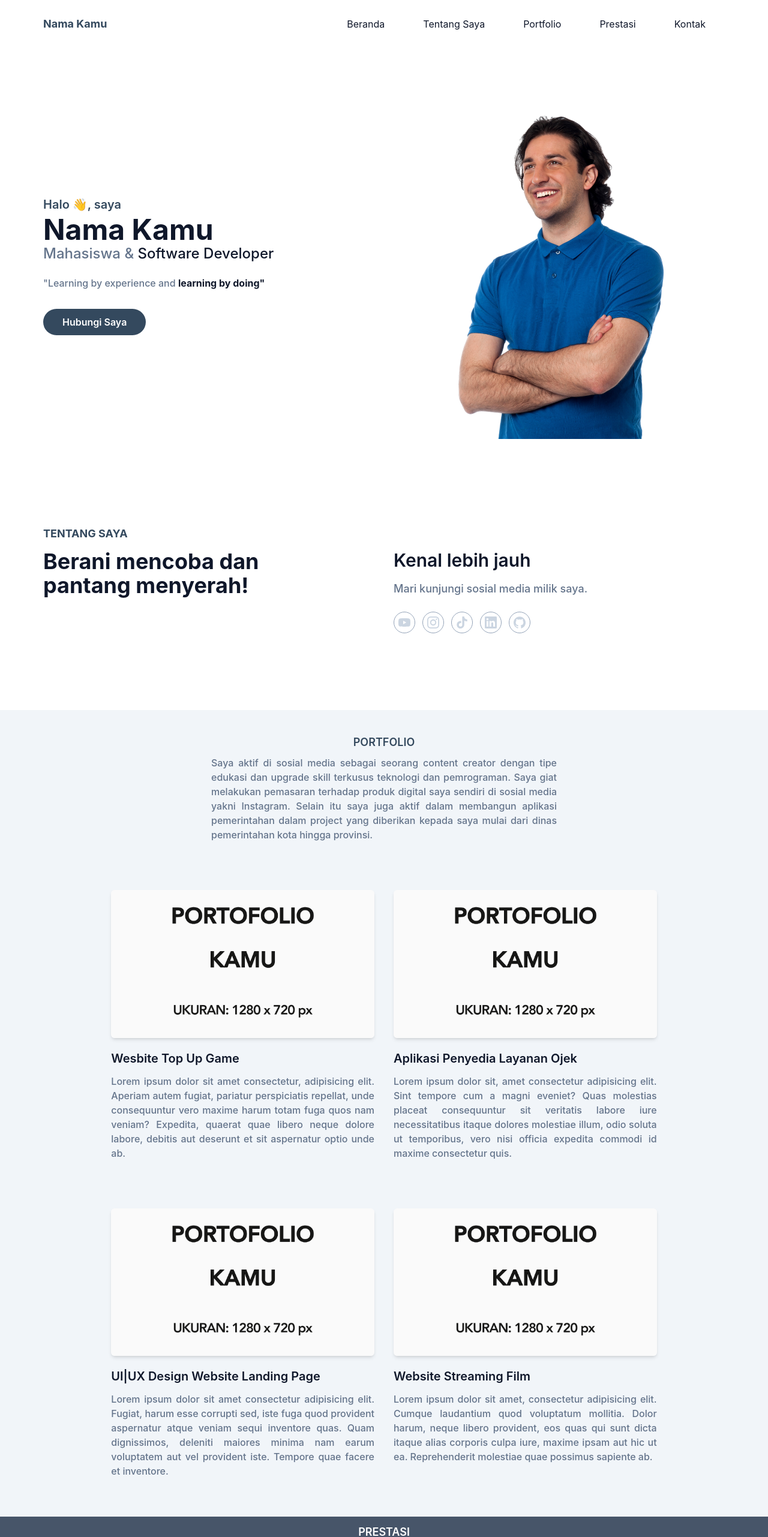
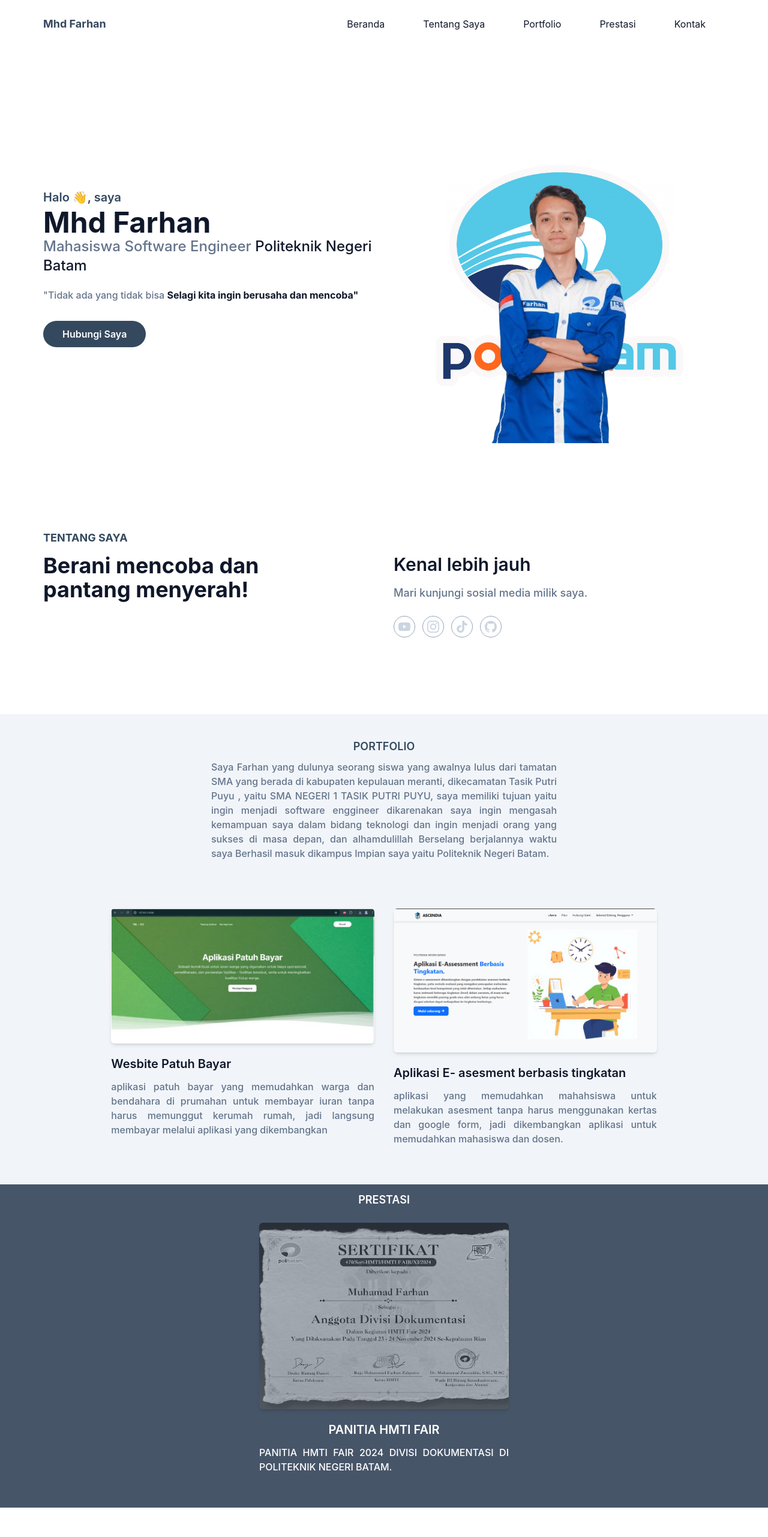
Before and after one commit to Mhdfarhan1/website-portofolio-tailwind, a plain HTML site: page index.html in a window 1280 px wide. Shown: the top 2563 px of the page at 60% size. Drawn offline with Linux system fonts and the light colour scheme.

Commit message:
initial commit

```diff
--- a/index.html
+++ b/index.html
@@ -5,9 +5,9 @@
     <meta charset="UTF-8">
     <meta http-equiv="X-UA-Compatible" content="IE=edge">
     <meta name="viewport" content="width=device-width, initial-scale=1.0">
-    <title>Nama Kamu</title>
+    <title>Mhd Farhan</title>
     <link href="dist/output.css" rel="stylesheet">
-    <link rel="shortcut icon" href="dist/img/boy.png" />
+    <link rel="shortcut icon" href="dist/img/frhann.jpeg" />
 </head>
 
 <body>
@@ -18,7 +18,7 @@
             <div class="flex items-center justify-between relative">
                 <div class="px-4">
                     <a href="#" class="font-bold text-lg text-primary
-                    block py-6" target="_blank">Nama Kamu</a>
+                    block py-6" target="_blank">Mhd Farhan</a>
                 </div>
                 <div class="flex items-center px-4">
                     <button id="hamburger" name="hamburger" type="button" class="block absolute right-4 lg:hidden">
@@ -65,13 +65,13 @@
             <div class="flex flex-wrap">
                 <div class="w-full self-center px-4 lg:w-1/2">
                     <h1 class="text-base font-semibold text-primary md:text-xl">Halo 👋, saya
-                        <span class="block font-bold text-dark text-4xl mt-1 lg:text-5xl">Nama Kamu</span>
+                        <span class="block font-bold text-dark text-4xl mt-1 lg:text-5xl">Mhd Farhan</span>
                     </h1>
-                    <h2 class="font-medium text-secondary text-lg mb-5 lg:text-2xl">Mahasiswa &
-                        <span class="text-dark"> Software Developer </span>
+                    <h2 class="font-medium text-secondary text-lg mb-5 lg:text-2xl">Mahasiswa  Software Engineer
+                        <span class="text-dark">Politeknik Negeri Batam </span>
                     </h2>
-                    <p class="font-medium text-secondary mb-10 leading-relaxed">"Learning by experience and
-                        <span class="text-dark font-bold">learning by doing"</span>
+                    <p class="font-medium text-secondary mb-10 leading-relaxed">"Tidak ada yang tidak bisa
+                        <span class="text-dark font-bold">Selagi kita ingin berusaha dan mencoba"</span>
                     </p>
                     <a href="#" class="text-base font-semibold text-white
                     bg-primary py-3 px-8 rounded-full hover:shadow-lg
@@ -79,7 +79,7 @@
                 </div>
                 <div class="w-full self-end px-4 lg:w-1/2">
                     <div class="relative mt-10 lg:mt-9 lg:right-0">
-                        <img src="dist/img/profile.png" alt="Nama Kamu" class="max-w-full mx-auto" />
+                        <img src="dist/img/Frofil..png" alt="Nama Kamu" class="max-w-full mx-auto" />
                     </div>
                 </div>
             </div>
@@ -108,7 +108,7 @@
                         <!-- Youtube -->
                         <a class="w-9 h-9 mr-3 rounded-full flex justify-center
                         items-center border border-slate-400 hover:border-primary
-                        hover:bg-primary hover:text-white text-slate-300" href="#"
+                        hover:bg-primary hover:text-white text-slate-300" href="https://youtube.com/@muhamadfarhan_10?si=lCdX9T385v7B2FBD"
                             target="_blank">
                             <svg width="20px" class="fill-current" role="img" viewBox="0 0 24 24"
                                 xmlns="http://www.w3.org/2000/svg">
@@ -125,7 +125,7 @@
                         <a class="w-9 h-9 mr-3 rounded-full flex justify-center
                         items-center border border-slate-400 hover:border-primary
                         hover:bg-primary hover:text-white text-slate-300"
-                            href="#" target="_blank">
+                            href="https://www.instagram.com/mhd_frhann__/profilecard/?igsh=ZmRqN2N2Z3ZpaXVj" target="_blank">
                             <svg width="20px" class="fill-current" role="img" viewBox="0 0 24 24"
                                 xmlns="http://www.w3.org/2000/svg">
                                 <title>Instagram</title>
@@ -147,7 +147,7 @@
                         <!-- TikTok -->
                         <a class="w-9 h-9 mr-3 rounded-full flex justify-center
                         items-center border border-slate-400 hover:border-primary
-                        hover:bg-primary hover:text-white text-slate-300" href="#"
+                        hover:bg-primary hover:text-white text-slate-300" href="https://www.tiktok.com/@dg_hann?_t=ZS-8vd3C7dPZoO&_r=1"
                             target="_blank">
                             <svg width="20px" class="fill-current" role="img" viewBox="0 0 24 24"
                                 xmlns="http://www.w3.org/2000/svg">
@@ -163,23 +163,10 @@
                             </svg>
                         </a>
 
-                        <!-- Linkedin -->
-                        <a class="w-9 h-9 mr-3 rounded-full flex justify-center
-                            items-center border border-slate-400 hover:border-primary
-                            hover:bg-primary hover:text-white text-slate-300"
-                            href="#" target="_blank">
-                            <svg width="20px" class="fill-current" role="img" viewBox="0 0 24 24"
-                                xmlns="http://www.w3.org/2000/svg">
-                                <title>LinkedIn</title>
-                                <path
-                                    d="M20.447 20.452h-3.554v-5.569c0-1.328-.027-3.037-1.852-3.037-1.853 0-2.136 1.445-2.136 2.939v5.667H9.351V9h3.414v1.561h.046c.477-.9 1.637-1.85 3.37-1.85 3.601 0 4.267 2.37 4.267 5.455v6.286zM5.337 7.433c-1.144 0-2.063-.926-2.063-2.065 0-1.138.92-2.063 2.063-2.063 1.14 0 2.064.925 2.064 2.063 0 1.139-.925 2.065-2.064 2.065zm1.782 13.019H3.555V9h3.564v11.452zM22.225 0H1.771C.792 0 0 .774 0 1.729v20.542C0 23.227.792 24 1.771 24h20.451C23.2 24 24 23.227 24 22.271V1.729C24 .774 23.2 0 22.222 0h.003z" />
-                            </svg>
-                        </a>
-
                         <!-- Github -->
                         <a class="w-9 h-9 mr-3 rounded-full flex justify-center
                             items-center border border-slate-400 hover:border-primary
-                            hover:bg-primary hover:text-white text-slate-300" href="#"
+                            hover:bg-primary hover:text-white text-slate-300" href="https://github.com/Mhdfarhan1"
                             target="_blank">
                             <svg width="20px" class="fill-current" role="img" viewBox="0 0 24 24"
                                 xmlns="http://www.w3.org/2000/svg">
@@ -202,12 +189,12 @@
                 <div class="max-w-xl mx-auto text-center mb-16">
                     <h4 class="font-semibold text-lg text-primary mb-2">PORTFOLIO</h4>
                     <!-- <h2 class="font-bold text-dark text-3xl">Project Terbaru</h2> -->
-                    <p class="font-medium text-secondary text-justify">Saya aktif di sosial media sebagai seorang
-                        content creator
-                        dengan tipe edukasi dan upgrade skill terkusus teknologi dan pemrograman. Saya giat melakukan
-                        pemasaran terhadap produk digital saya sendiri di sosial media yakni Instagram. Selain itu saya
-                        juga aktif dalam membangun aplikasi pemerintahan dalam project yang diberikan kepada saya mulai
-                        dari dinas pemerintahan kota hingga provinsi.
+                    <p class="font-medium text-secondary text-justify">Saya Farhan yang dulunya seorang siswa yang awalnya lulus
+                        dari tamatan SMA yang berada di kabupaten kepulauan meranti, dikecamatan Tasik Putri Puyu , yaitu
+                        SMA NEGERI 1 TASIK PUTRI PUYU, saya memiliki tujuan yaitu ingin menjadi software enggineer dikarenakan
+                        saya ingin mengasah kemampuan saya dalam bidang teknologi dan ingin menjadi orang yang sukses di masa depan,
+                        dan alhamdulillah Berselang berjalannya waktu saya Berhasil masuk dikampus Impian saya yaitu Politeknik Negeri
+                        Batam.
                     </p>
                 </div>
             </div>
@@ -215,31 +202,17 @@
             <div class="w-full px-4 flex flex-wrap justify-center xl:w-10/12 xl:mx-auto">
                 <div class="mb-12 p-4 lg:w-1/2">
                     <div class="rounded-md shadow-md overflow-hidden">
-                        <img src="dist/img/portfolio/portofolio.png" alt="Web Application" width="w-full">
+                        <img src="dist/img/portfolio/for.png" alt="Web Application" width="w-full">
                     </div>
-                    <h3 class="font-semibold text-xl text-dark mt-5 mb-3">Wesbite Top Up Game</h3>
-                    <p class="font-medium text-base text-secondary text-justify">Lorem ipsum dolor sit amet consectetur, adipisicing elit. Aperiam autem fugiat, pariatur perspiciatis repellat, unde consequuntur vero maxime harum totam fuga quos nam veniam? Expedita, quaerat quae libero neque dolore labore, debitis aut deserunt et sit aspernatur optio unde ab.</p>
+                    <h3 class="font-semibold text-xl text-dark mt-5 mb-3">Wesbite Patuh Bayar</h3>
+                    <p class="font-medium text-base text-secondary text-justify">aplikasi patuh bayar yang memudahkan warga dan bendahara di prumahan untuk membayar iuran tanpa harus memunggut kerumah rumah, jadi langsung membayar melalui aplikasi yang dikembangkan </p>
                 </div>
                 <div class="mb-12 p-4 lg:w-1/2">
                     <div class="rounded-md shadow-md overflow-hidden">
-                        <img src="dist/img/portfolio/portofolio.png" alt="Web Application" width="w-full">
+                        <img src="dist/img/portfolio/for_2.png" alt="Web Application" width="w-full">
                     </div>
-                    <h3 class="font-semibold text-xl text-dark mt-5 mb-3">Aplikasi Penyedia Layanan Ojek</h3>
-                    <p class="font-medium text-base text-secondary text-justify">Lorem ipsum dolor sit, amet consectetur adipisicing elit. Sint tempore cum a magni eveniet? Quas molestias placeat consequuntur sit veritatis labore iure necessitatibus itaque dolores molestiae illum, odio soluta ut temporibus, vero nisi officia expedita commodi id maxime consectetur quis.</p>
-                </div>
-                <div class="mb-12 p-4 lg:w-1/2">
-                    <div class="rounded-md shadow-md overflow-hidden">
-                        <img src="dist/img/portfolio/portofolio.png" alt="Web Application" width="w-full">
-                    </div>
-                    <h3 class="font-semibold text-xl text-dark mt-5 mb-3">UI|UX Design Website Landing Page</h3>
-                    <p class="font-medium text-base text-secondary text-justify">Lorem ipsum dolor sit amet consectetur adipisicing elit. Fugiat, harum esse corrupti sed, iste fuga quod provident aspernatur atque veniam sequi inventore quas. Quam dignissimos, deleniti maiores minima nam earum voluptatem aut vel provident iste. Tempore quae facere et inventore.</p>
-                </div>
-                <div class="mb-12 p-4 lg:w-1/2">
-                    <div class="rounded-md shadow-md overflow-hidden">
-                        <img src="dist/img/portfolio/portofolio.png" alt="Web Application" width="w-full">
-                    </div>
-                    <h3 class="font-semibold text-xl text-dark mt-5 mb-3">Website Streaming Film</h3>
-                    <p class="font-medium text-base text-secondary text-justify">Lorem ipsum dolor sit amet, consectetur adipisicing elit. Cumque laudantium quod voluptatum mollitia. Dolor harum, neque libero provident, eos quas qui sunt dicta itaque alias corporis culpa iure, maxime ipsam aut hic ut ea. Reprehenderit molestiae quae possimus sapiente ab.</p>
+                    <h3 class="font-semibold text-xl text-dark mt-5 mb-3">Aplikasi E- asesment berbasis tingkatan</h3>
+                    <p class="font-medium text-base text-secondary text-justify">aplikasi yang memudahkan mahahsiswa untuk melakukan asesment tanpa harus menggunakan kertas dan google form, jadi dikembangkan aplikasi untuk memudahkan mahasiswa dan dosen.</p>
                 </div>
             </div>
         </div>
@@ -257,12 +230,12 @@
                             <div class="rounded-md shadow-md overflow-hidden">
                                 <a href="#" class="grayscale opacity-60 transition duration-500
                                 hover:grayscale-0 hover:opacity-100">
-                                    <img src="dist/img/portfolio/sertifikat.png" alt="Web Application"
+                                    <img src="dist/img/portfolio/serti.jpeg" alt="Web Application"
                                         width="w-full">
                                 </a>
                             </div>
-                            <h3 class="font-semibold text-xl text-white mt-5 mb-3">JUARA 1 INOVATION SYSTEM</h3>
-                            <p class="font-medium text-base text-white text-justify">Lorem ipsum dolor sit amet consectetur adipisicing elit. Sunt, ducimus saepe dicta non delectus adipisci, maxime sed modi harum aliquid illo odio incidunt impedit nostrum.</p>
+                            <h3 class="font-semibold text-xl text-white mt-5 mb-3">PANITIA HMTI FAIR</h3>
+                            <p class="font-medium text-base text-white text-justify">PANITIA HMTI FAIR 2024 DIVISI DOKUMENTASI DI POLITEKNIK NEGERI BATAM.</p>
                         </div>
                     </div>
                 </div>
@@ -325,16 +298,16 @@
                 md:w-1/3">
                     <!-- <h2 class="font-bold text-4xl text-white mb-5"></h2> -->
                     <h3 class="font-bold text-2xl mb-2">Hubungi Kami</h3>
-                    <p>emailkamu@gmail.com</p>
-                    <p>Jl. Harapan No. 01</p>
-                    <p>Jakarta Raya</p>
+                    <p>farhankudap06@gmail.com</p>
+                    <p>Perum Rhabayu garden marina</p>
+                    <p>BATAM</p>
                 </div>
                 <div class="w-full px-4 mb-12 md:w-1/3">
-                    <h3 class="font-semibold text-xl text-white mb-5">Deploy Project</h3>
+                    <h3 class="font-semibold text-xl text-white mb-5">Campus</h3>
                     <ul class="text-slate-300">
                         <li>
-                            <a href="#" target="_blank" class="inline-block text-base hover:text-primary
-                            mb-3">Wesbite Jual Beli Online</a>
+                            <a href="https://www.instagram.com/polibatamofficial?igsh=Yjl4OWVwOGhveDJ1" target="_blank" class="inline-block text-base hover:text-primary
+                            mb-3">Mahasiswa Politeknik negeri Batam</a>
                         </li>
                     </ul>
                 </div>
@@ -369,7 +342,7 @@
                     <!-- Youtube -->
                     <a class="w-9 h-9 mr-3 rounded-full flex justify-center
                     items-center border border-slate-400 hover:border-primary
-                    hover:bg-primary hover:text-white text-slate-300" href="#"
+                    hover:bg-primary hover:text-white text-slate-300" href="https://youtube.com/@muhamadfarhan_10?si=lCdX9T385v7B2FBD"
                         target="_blank">
                         <svg width="20px" class="fill-current" role="img" viewBox="0 0 24 24"
                             xmlns="http://www.w3.org/2000/svg">
@@ -385,7 +358,7 @@
                     <!-- Instragram -->
                     <a class="w-9 h-9 mr-3 rounded-full flex justify-center
                     items-center border border-slate-400 hover:border-primary
-                    hover:bg-primary hover:text-white text-slate-300" href="#"
+                    hover:bg-primary hover:text-white text-slate-300" href="https://www.instagram.com/mhd_frhann__/profilecard/?igsh=ZmRqN2N2Z3ZpaXVj"
                         target="_blank">
                         <svg width="20px" class="fill-current" role="img" viewBox="0 0 24 24"
                             xmlns="http://www.w3.org/2000/svg">
@@ -408,7 +381,7 @@
                     <!-- TikTok -->
                     <a class="w-9 h-9 mr-3 rounded-full flex justify-center
                     items-center border border-slate-400 hover:border-primary
-                    hover:bg-primary hover:text-white text-slate-300" href="#"
+                    hover:bg-primary hover:text-white text-slate-300" href="https://www.tiktok.com/@dg_hann?_t=ZS-8vd3C7dPZoO&_r=1"
                         target="_blank">
                         <svg width="20px" class="fill-current" role="img" viewBox="0 0 24 24"
                             xmlns="http://www.w3.org/2000/svg">
@@ -424,23 +397,11 @@
                         </svg>
                     </a>
 
-                    <!-- Linkedin -->
-                    <a class="w-9 h-9 mr-3 rounded-full flex justify-center
-                        items-center border border-slate-400 hover:border-primary
-                        hover:bg-primary hover:text-white text-slate-300"
-                        href="#" target="_blank">
-                        <svg width="20px" class="fill-current" role="img" viewBox="0 0 24 24"
-                            xmlns="http://www.w3.org/2000/svg">
-                            <title>LinkedIn</title>
-                            <path
-                                d="M20.447 20.452h-3.554v-5.569c0-1.328-.027-3.037-1.852-3.037-1.853 0-2.136 1.445-2.136 2.939v5.667H9.351V9h3.414v1.561h.046c.477-.9 1.637-1.85 3.37-1.85 3.601 0 4.267 2.37 4.267 5.455v6.286zM5.337 7.433c-1.144 0-2.063-.926-2.063-2.065 0-1.138.92-2.063 2.063-2.063 1.14 0 2.064.925 2.064 2.063 0 1.139-.925 2.065-2.064 2.065zm1.782 13.019H3.555V9h3.564v11.452zM22.225 0H1.771C.792 0 0 .774 0 1.729v20.542C0 23.227.792 24 1.771 24h20.451C23.2 24 24 23.227 24 22.271V1.729C24 .774 23.2 0 22.222 0h.003z" />
-                        </svg>
-                    </a>
 
                     <!-- Github -->
                     <a class="w-9 h-9 mr-3 rounded-full flex justify-center
                         items-center border border-slate-400 hover:border-primary
-                        hover:bg-primary hover:text-white text-slate-300" href="#"
+                        hover:bg-primary hover:text-white text-slate-300" href="https://github.com/Mhdfarhan1"
                         target="_blank">
                         <svg width="20px" class="fill-current" role="img" viewBox="0 0 24 24"
                             xmlns="http://www.w3.org/2000/svg">
@@ -452,7 +413,7 @@
                 </div>
                 <p class="font-medium text-xs text-slate-500 text-center">Created by <a
                         href="#" target="_blank"
-                        class="font-bold text-primary">Nama Kamu</a>, using <a href="https://tailwindcss.com/"
+                        class="font-bold text-primary">Mhd Farhan</a>, using <a href="https://tailwindcss.com/"
                         target="_blank" class="font-bold text-sky-500">Tailwind CSS</a></p>
             </div>
         </div>
```
Also changed, not shown: dist/img/Frofil..png (added), dist/img/Frofil_Frhan.png (added), dist/img/Frofil_Mhd.png (added), dist/img/frhann.jpeg (added), dist/img/portfolio/for.png (added), dist/img/portfolio/for_2.png (added), dist/img/portfolio/serti.jpeg (added).
